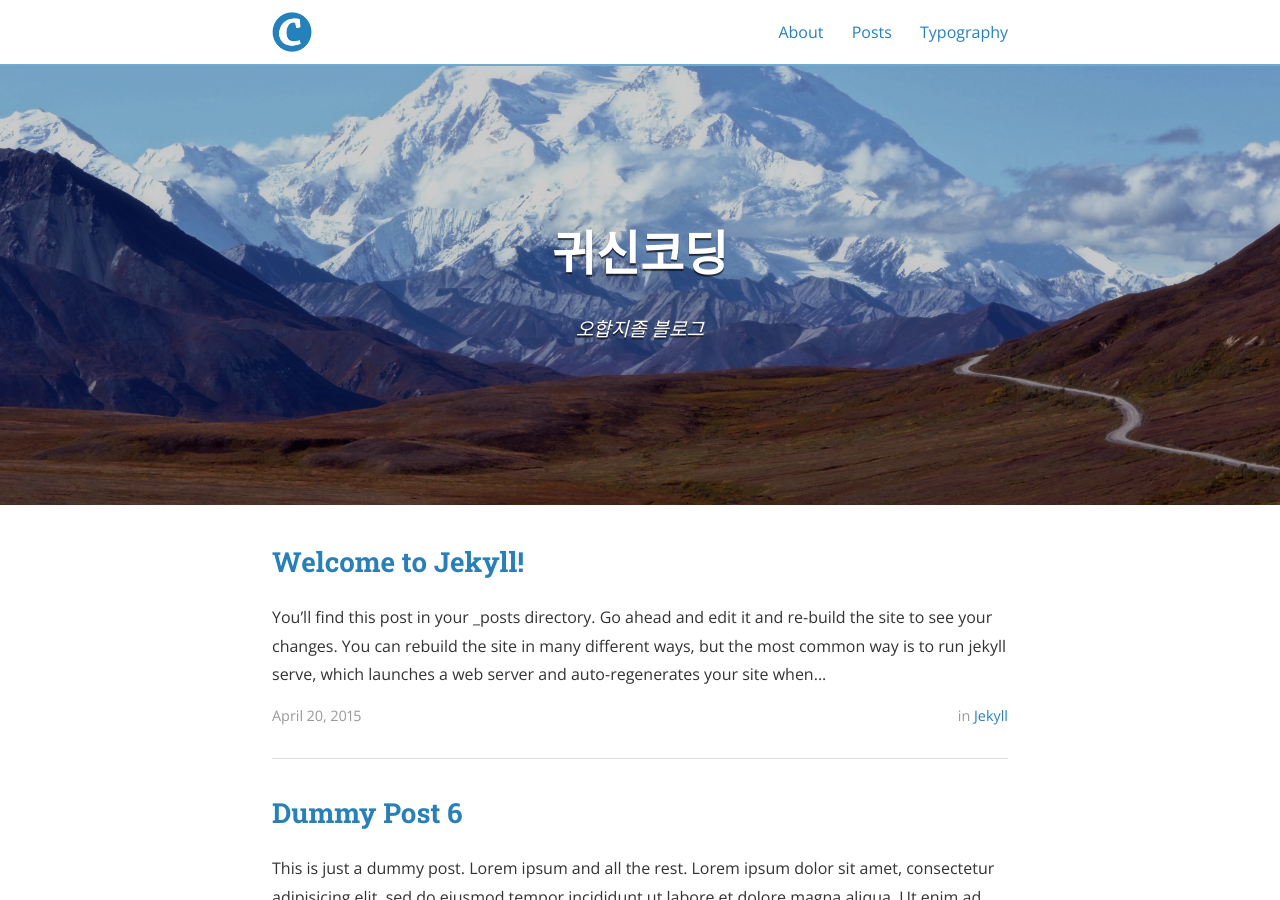
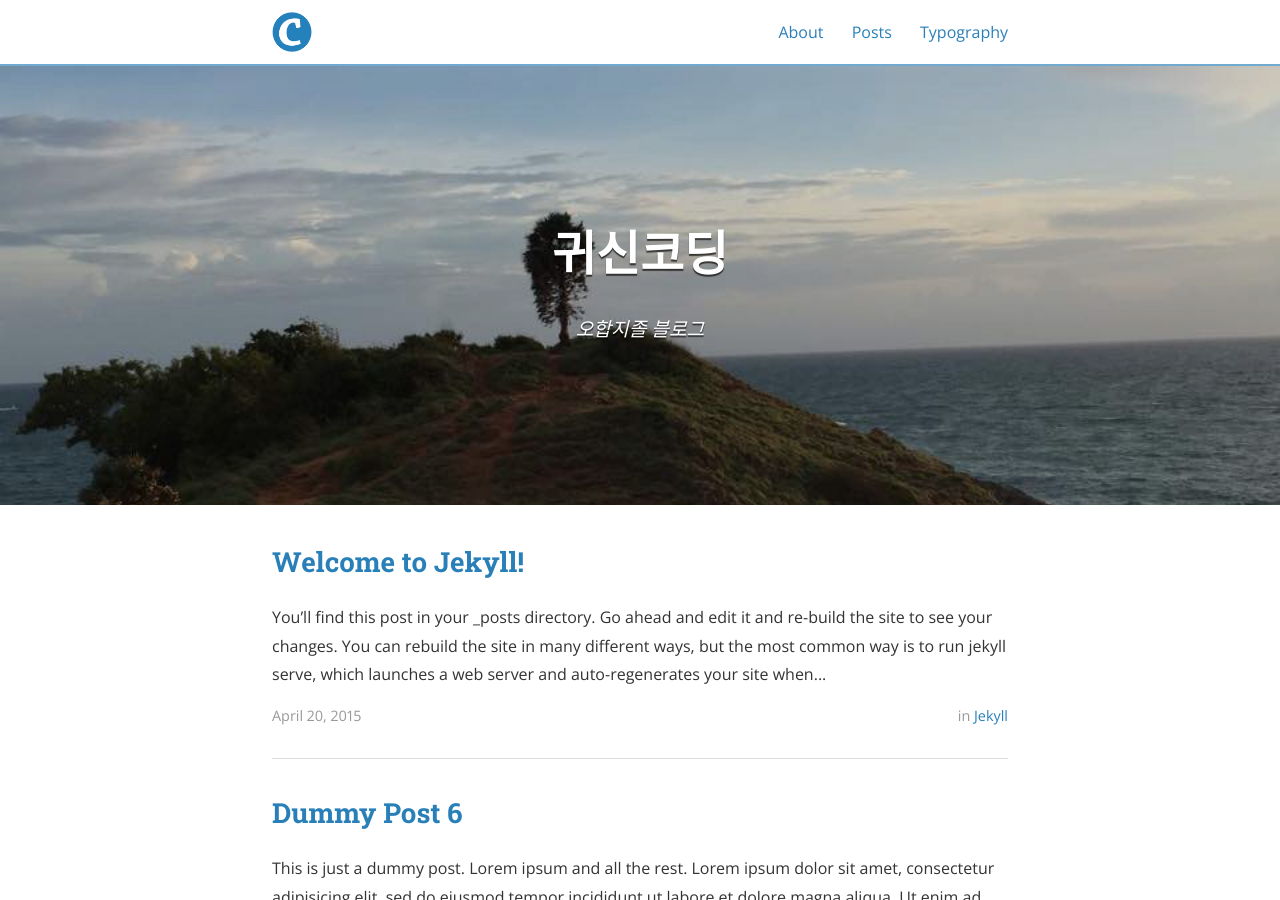
Before and after one commit to 77kkyu/77kkyu.github.io, a Jekyll site: the page built from index.html, in a window 1280 px wide and 900 px high. Built offline with Jekyll 4.4.1, drawn with Linux system fonts in a browser that asks for light colours; nearby versions of some CDN libraries; the list of posts is cut into pages by our own code.

Commit message:
Update _config.yml

```diff
--- a/_config.yml
+++ b/_config.yml
@@ -20,7 +20,7 @@ description: >
 # root of your server.
 baseurl: "" # the subpath of your site, e.g. /blog/
 url: "" # the base hostname & protocol for your site
-cover: "/assets/header_image.jpg"
+cover: "/assets/yyyy.jpg"
 logo: "/assets/logo.png"
 
 # Build settings
```
